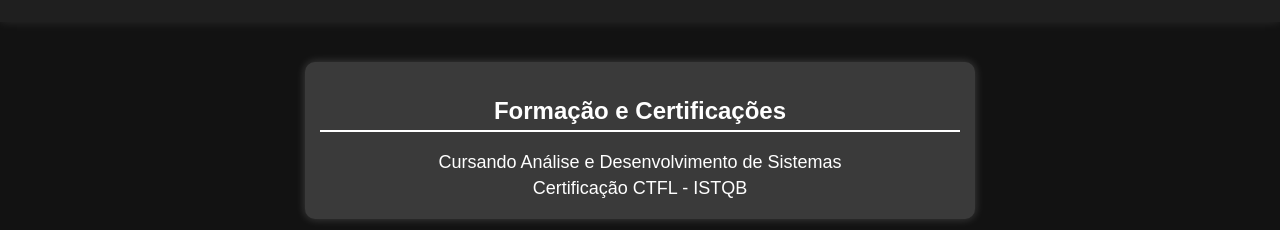
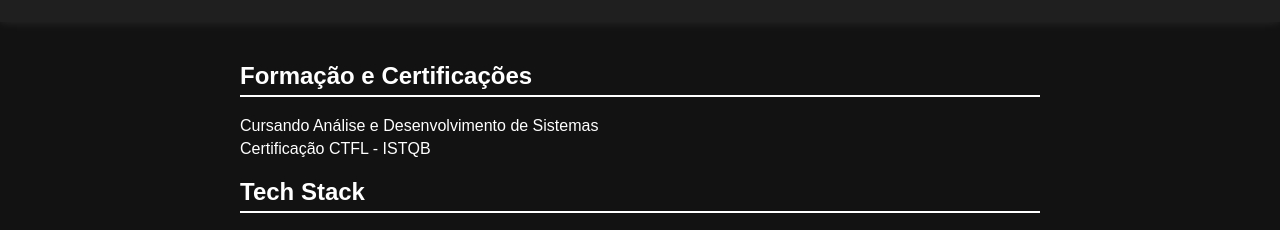
Before and after one commit to Laianekarla/Meu-portf-lio, a plain HTML site: page index.html in a window 1280 px wide. Shown: the part 142-372 px from the top of the page. Drawn offline with Linux system fonts and the light colour scheme.

Commit message:
Update style.css

```diff
--- a/style.css
+++ b/style.css
@@ -58,21 +58,6 @@ th {
     background-color: #333;
 }
 
-.formacao {
-    text-align: center;
-    margin: 20px auto;
-    background: #3a3a3a;
-    padding: 15px;
-    border-radius: 10px;
-    box-shadow: 0 0 10px rgba(255, 255, 255, 0.2);
-    width: 80%;
-}
-
-.formacao p {
-    font-size: 18px;
-    color: #fff;
-}
-
 .tech-stack {
     display: grid;
     grid-template-columns: repeat(auto-fit, minmax(120px, 1fr));
```
